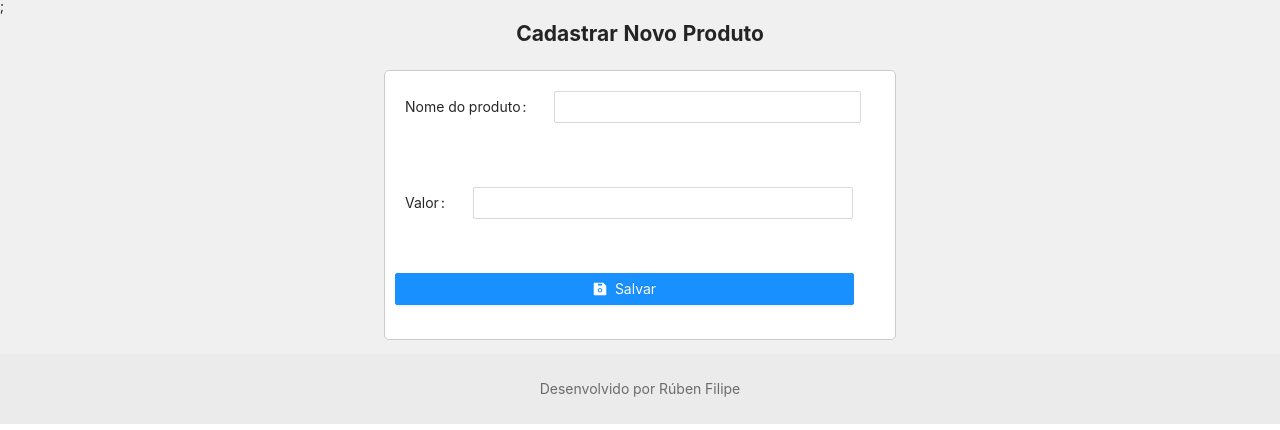
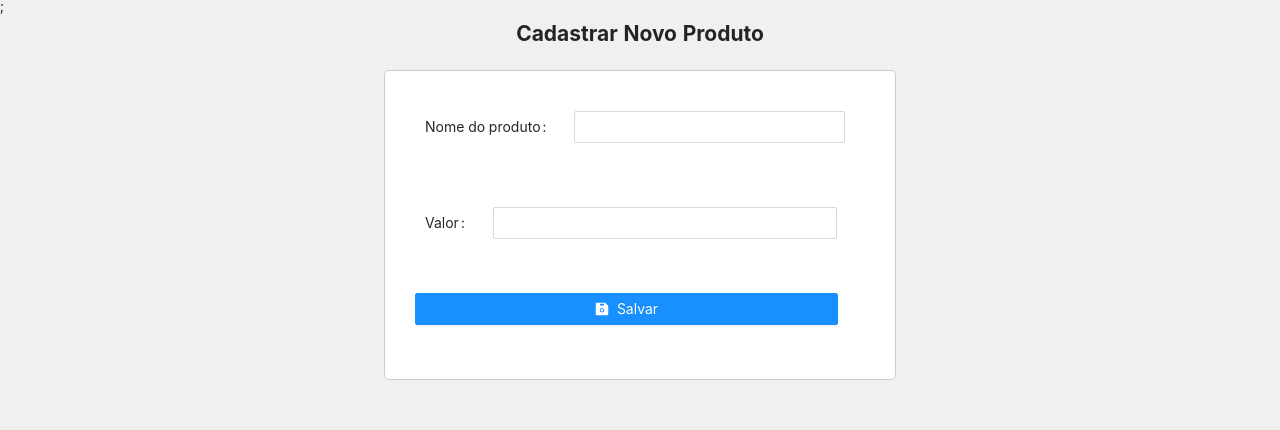
Before and after one commit to RubenFilipe07/api-gestor-fiscal, a React (Create React App) app in the folder gestor-fiscal-front/: page /cadastro-produtos in a window 1280 px wide. Shown: the part 398-828 px from the top of the page. Built offline with nearby package versions, Linux system fonts and the light colour scheme; no server answers.

Commit message:
Transformando conteudo da pagina em componentes

```diff
--- /dev/null
+++ b/gestor-fiscal-front/src/components/FormularioCadastro/FormularioCadastro.css
@@ -0,0 +1,25 @@
+.form-cadastrar-produto{
+    width: 40%;
+    background-color: #ffff;
+    display: flex;
+    flex-direction: column;
+    padding: 20px;
+    margin: 0px auto !important;
+    border: 1px solid #ccc;
+    border-radius: 5px;
+    margin-bottom: 50px  !important;
+  }
+
+  .form-cadastrar-produto input{
+    margin: 20px 0px 20px 0px;
+    width: 90%;
+  }
+
+  .form-cadastrar-produto label{
+    margin: 20px;
+  }
+
+  .form-cadastrar-produto button{
+    margin: 10px;
+    width: 90%;
+  }
--- /dev/null
+++ b/gestor-fiscal-front/src/components/FormularioCadastro/FormularioCadastro.jsx
@@ -0,0 +1,24 @@
+import React from "react";
+import { Form, Input, Button } from "antd";
+import { SaveFilled } from "@ant-design/icons";
+import './FormularioCadastro.css'
+
+
+const formulario = (props) => (
+     <Form className="form-cadastrar-produto">
+              <Form.Item name="nome-produto" onChange={props.handleChangeName} label="Nome do produto">
+                <Input />
+              </Form.Item>
+              <Form.Item name="valor-produto" onChange={props.handleChangeValue} label="Valor">
+                <Input type={"number"} />
+              </Form.Item>
+              <Form.Item>
+                <Button type="primary" htmlType="submit" onClick={props.cadastrarProduto}>
+                  <SaveFilled />Salvar
+                </Button>
+              </Form.Item>
+            </Form>
+
+);
+
+export default formulario;
--- /dev/null
+++ b/gestor-fiscal-front/src/components/ModalCadastro/ModalCadastro.jsx
@@ -0,0 +1,36 @@
+import React from "react";
+import { Form, Input, Button, Modal } from "antd";
+import { SaveFilled } from "@ant-design/icons";
+import './ModalCadastro.css'
+
+
+const modalCadastro = (props) => (
+  <Modal
+  title="Modal"
+  open={props.open}
+  onCancel={props.fechaModal}
+  footer={null}
+  destroyOnClose={true}
+>
+  <Form>
+    <Form.Item name="id-produto" onChange={props.handleChangeId} label="Id do produto">
+      <Input type={"number"} defaultValue={props.idModal} />
+    </Form.Item>
+    <Form.Item name="nome-produto" onChange={props.handleChangeName} label="Nome do produto">
+      <Input defaultValue={props.nomeModal} />
+    </Form.Item>
+    <Form.Item name="valor-produto" onChange={props.handleChangeValue} label="Valor">
+      <Input type={"number"} defaultValue={props.valorModal} />
+    </Form.Item>
+    <Form.Item>
+      <Button type="primary" htmlType="submit" onClick={props.alteraProduto}>
+        <SaveFilled />Atualiza Valor
+      </Button>
+    </Form.Item>
+  </Form>
+</Modal>
+
+
+);
+
+export default modalCadastro;
--- /dev/null
+++ b/gestor-fiscal-front/src/components/TituloCentral/TituloCentral.css
@@ -0,0 +1,8 @@
+.titulo-central{
+    margin: 0px auto;
+    width: 90%;
+    text-align: center;
+    font-size: 1.5em;
+    font-weight: bold;
+    margin-bottom: 20px;
+  }
--- /dev/null
+++ b/gestor-fiscal-front/src/components/TituloCentral/TituloCentral.jsx
@@ -0,0 +1,11 @@
+import React, { Fragment } from "react";
+import './TituloCentral.css';
+
+
+const titulo = (props) => (
+    <Fragment>
+        <h1 className="titulo-central">{props.titulo}</h1>
+    </Fragment>
+);
+
+export default titulo;
--- a/gestor-fiscal-front/src/pages/CadastroProdutos.jsx
+++ b/gestor-fiscal-front/src/pages/CadastroProdutos.jsx
@@ -3,10 +3,12 @@ import axios from 'axios';
 import 'antd/dist/antd.min.css';
 import Menu from "../components/Menu/Menu";
 import FooterContent from "../components/FooterContent/FooterContent";
-import { Layout, Breadcrumb, Table, Form, Input, Button, Space, Modal } from "antd";
+import { Layout, Breadcrumb, Table, Button, Space } from "antd";
 import { Link } from "react-router-dom";
+import Formulario from "../components/FormularioCadastro/FormularioCadastro";
+import ModalCadastro from "../components/ModalCadastro/ModalCadastro";
+import TituloCentral from "../components/TituloCentral/TituloCentral";
 import {
-  SaveFilled,
   DeleteOutlined,
   EditOutlined,
 } from '@ant-design/icons';
@@ -21,9 +23,9 @@ export default class CadastroProdutos extends Component {
     valor: 0,
     id: 0,
     open: false,
-    idM: 0,
-    nomeM: '',
-    valorM: 0
+    idModal: 0,
+    nomeModal: '',
+    valorModal: 0
   }
 
 
@@ -39,7 +41,6 @@ export default class CadastroProdutos extends Component {
     axios.post(`https://gestor-fiscal.herokuapp.com/api/produtos`, {
       nome: this.state.nome,
       valor: this.state.valor,
-
     })
       .then(res => {
         this.atualizaTabela();
@@ -62,13 +63,11 @@ export default class CadastroProdutos extends Component {
       valor: this.state.valor
     })
       .then(res => {
-        this.setState({ open: false });
+        this.fechaModal();
         this.atualizaTabela();
       }
       )
   }
-
-
 
   handleChangeName = (event) => {
     this.setState({
@@ -89,7 +88,7 @@ export default class CadastroProdutos extends Component {
     });
   }
 
-  deleteRow = (id) => {
+  deletaProduto = (id) => {
     axios.delete(`https://gestor-fiscal.herokuapp.com/api/produtos` + id)
       .then(res => {
         this.atualizaTabela();
@@ -97,17 +96,20 @@ export default class CadastroProdutos extends Component {
       )
   };
 
-  editRow = (idR, nomeR, valorR) => {
+  editaLinhaModal = (idRecord, nomeRecord, valorRecord) => {
     this.setState({ open: true });
-    this.setState({ idM: idR });
-    this.setState({ nomeM: nomeR });
-    this.setState({ valorM: valorR });
-    this.setState({ id: idR });
-    this.setState({ nome: nomeR });
-    this.setState({ valor: valorR });
-
+    this.setState({ idModal: idRecord });
+    this.setState({ nomeModal: nomeRecord });
+    this.setState({ valorModal: valorRecord });
+    this.setState({ id: idRecord });
+    this.setState({ nome: nomeRecord });
+    this.setState({ valor: valorRecord });
     this.atualizaTabela();
   };
+
+  fechaModal = () => {
+    this.setState({ open: false });
+  }
 
 
 
@@ -132,11 +134,11 @@ export default class CadastroProdutos extends Component {
       render: (record, index) => < div className="btn-wrap"
         key={index} >
         <Space size="small" >
-          <Button type="primary" danger onClick={() => this.deleteRow(record.id)}>
+          <Button type="primary" danger onClick={() => this.deletaProduto(record.id)}>
             Apagar
             <DeleteOutlined />
           </Button>
-          <Button type="primary" onClick={() => this.editRow(record.id, record.nome, record.valor)}>
+          <Button type="primary" onClick={() => this.editaLinhaModal(record.id, record.nome, record.valor)}>
             <EditOutlined />
             Editar
           </Button>
@@ -162,55 +164,15 @@ export default class CadastroProdutos extends Component {
               <Breadcrumb.Item><Link to="/cadastro-produtos">Cadastro Produtos</Link></Breadcrumb.Item>
             </Breadcrumb>
 
-            <Modal
-              title="Modal"
-              open={this.state.open}
-              onCancel={() => this.setState({ open: false })}
-              onOk={() => this.alteraProduto}
-              footer={null}
-              destroyOnClose={true}
-            >
-              <Form>
-                <Form.Item name="id-produto" onChange={this.handleChangeId} label="Id do produto">
-                  <Input type={"number"} defaultValue={this.state.idM} />
-                </Form.Item>
-                <Form.Item name="nome-produto" onChange={this.handleChangeName} label="Nome do produto">
-                  <Input defaultValue={this.state.nomeM} />
-                </Form.Item>
-                <Form.Item name="valor-produto" onChange={this.handleChangeValue} label="Valor">
-                  <Input type={"number"} defaultValue={this.state.valorM} />
-                </Form.Item>
-                <Form.Item>
-                  <Button type="primary" htmlType="submit" onClick={this.alteraProduto}>
-                    <SaveFilled />Atualiza Valor
-                  </Button>
-                </Form.Item>
-              </Form>
-            </Modal>
+            <ModalCadastro open={this.state.open} handleChangeId={this.handleChangeId} handleChangeName={this.handleChangeName}
+            handleChangeValue={this.handleChangeValue} idModal={this.state.idModal} nomeModal={this.state.nomeModal}
+            valorModal={this.state.valorModal} alteraProduto={this.alteraProduto} fechaModal={this.fechaModal} />
 
-
-
-            <h1 className="titulo-bloco">Produtos Cadastrados</h1>
+            <TituloCentral titulo="Produtos Cadastrados" />
             <Table className="tabelaCadastrados" dataSource={this.state.data} rowKey="id" columns={this.columns} pagination={{ pageSize: 7, position: ['bottomCenter'] }} />;
 
-            <h1 className="titulo-bloco">Cadastrar Novo Produto</h1>
-
-            <Form className="form-cadastrar-produto">
-              <Form.Item name="nome-produto" onChange={this.handleChangeName} label="Nome do produto">
-                <Input />
-              </Form.Item>
-              <Form.Item name="valor-produto" onChange={this.handleChangeValue} label="Valor">
-                <Input type={"number"} />
-              </Form.Item>
-              <Form.Item>
-                <Button type="primary" htmlType="submit" onClick={this.cadastrarProduto}>
-                  <SaveFilled />Salvar
-                </Button>
-              </Form.Item>
-            </Form>
-
-
-
+            <TituloCentral titulo="Cadastrar Novo Produto" />
+            <Formulario cadastrarProduto={this.cadastrarProduto} handleChangeName={this.handleChangeName} handleChangeValue={this.handleChangeValue}/>
           </Content>
 
           <Footer className="footer">
```
Also changed, not shown: gestor-fiscal-front/src/components/ModalCadastro/ModalCadastro.css (added).
